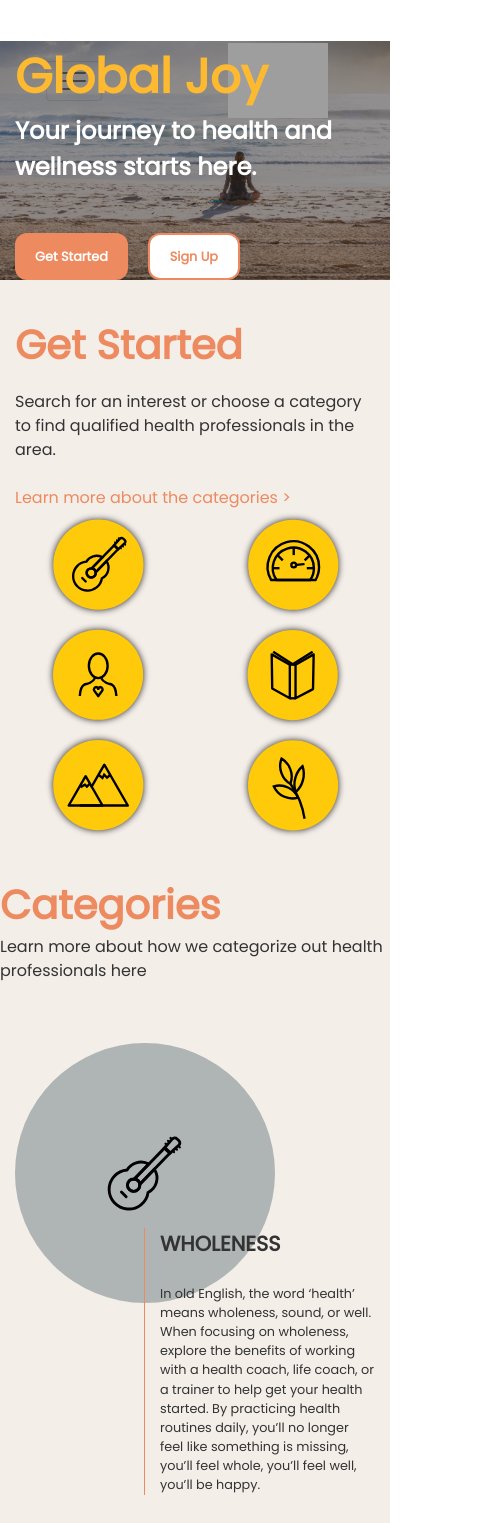
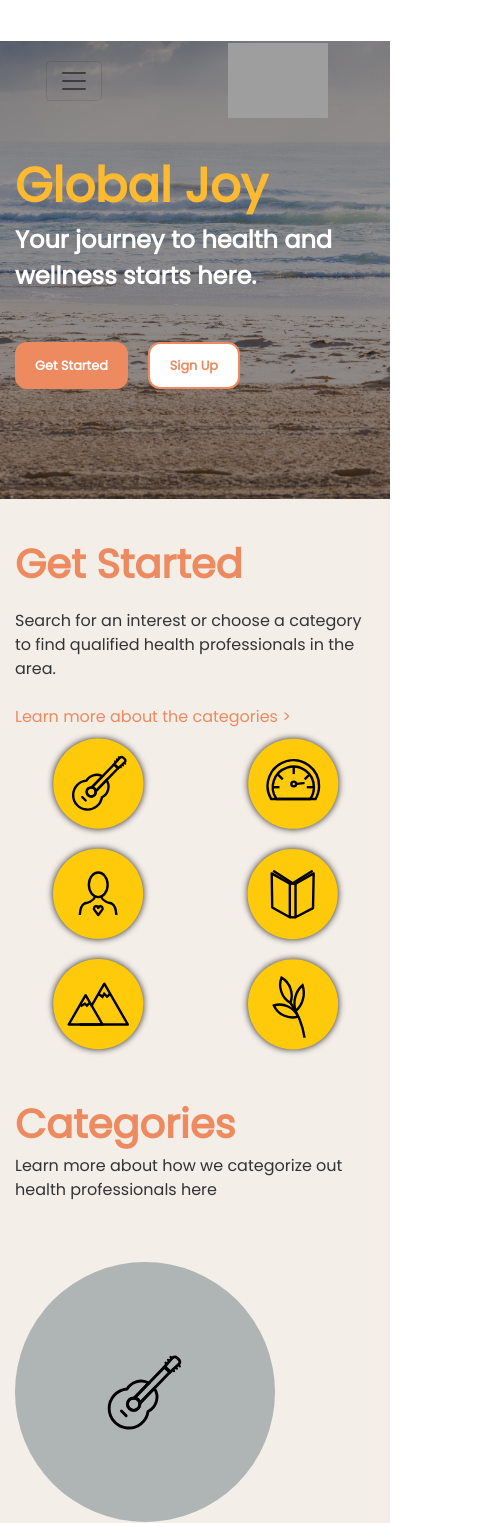
Before and after one commit to maridematte/Global-Joy, a Vue app: page /#/ in a window 390 px wide. Shown: the top 1523 px of the page, 484 px wide, since content can reach past the window. Built offline with nearby package versions, Linux system fonts and the light colour scheme; grey boxes are pictures that could not be loaded.

Commit message:
Fixed mobile version of the homepage

```diff
--- a/src/views/Homepage.vue
+++ b/src/views/Homepage.vue
@@ -84,9 +84,10 @@
 
         <!-- ______Categories description_______ -->
         <b-row id="catDescriptionRow">
-          <b-col md="2" />
+          <b-col md="1" />
 
-          <b-col md="4" >
+          <!-- ____First Column of categories____ -->
+          <b-col md="5" >
             <b-row class="categoryText">
               <span class="subTitle">
                 Categories
@@ -163,6 +164,8 @@
             </b-row>
 
           </b-col>
+
+          <!-- ____Second column of categories____ -->
           <b-col md="4">
             <b-row class="catFullBlock">
               <b-col>
@@ -302,7 +305,8 @@
 
   #headerText {
     margin: 0;
-
+    padding-top: 13%;
+    padding-bottom: 13%;
   }
 
   #getStarted {
@@ -367,6 +371,8 @@
   .categoryText {
     text-align: left;
     margin-bottom: 60px;
+    padding-left: 15px;
+    padding-right: 15px;
   }
 
   .catImage {
@@ -390,10 +396,11 @@
     margin-top: -75px;
     margin-left: 144px;
     border-left: solid 1px #ED8A5F;
+    max-width: 350px;
   }
 
   .catFullBlock {
-    margin-bottom: 125px;;
+    margin-bottom: 125px;
   }
 
   .catMore {
@@ -404,11 +411,34 @@
     margin-left: 128px;
   }
 
-  @media (min-width: 1300px) {
+  @media (max-width: 767px) {
     #headerText {
-      padding-top: 13%;
-      padding-bottom: 13%;
+      padding-top: 20%;
+      padding-bottom: 20%;
     }
+
+    .catBlock {
+      margin-top: 10px;
+      margin-left: 15px;
+      border-left: solid 1px #ED8A5F;
+    }
+
+    .catFullBlock {
+      margin-bottom: 90px;
+    }
+
+    .catMore {
+      margin-left: 0;
+    }
+
+  }
+
+  @media (max-width: 450px) {
+    #headerText {
+      padding-top: 28%;
+      padding-bottom: 28%;
+    }
+
   }
 </style>
 
```
